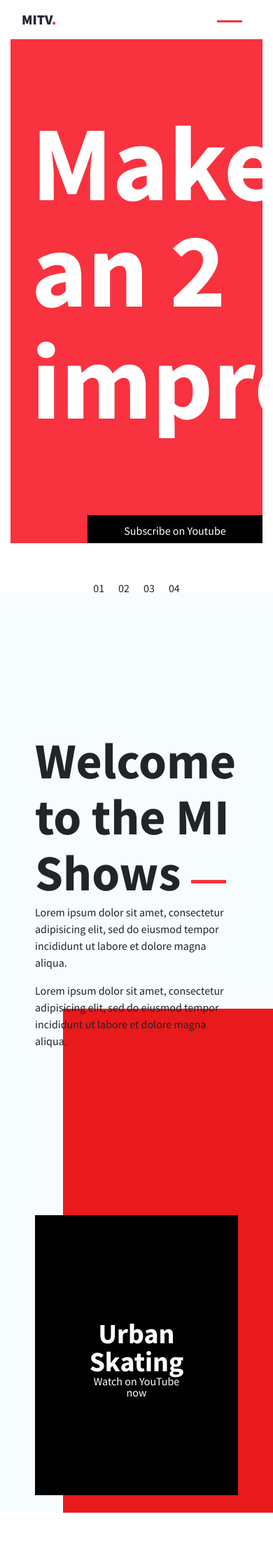
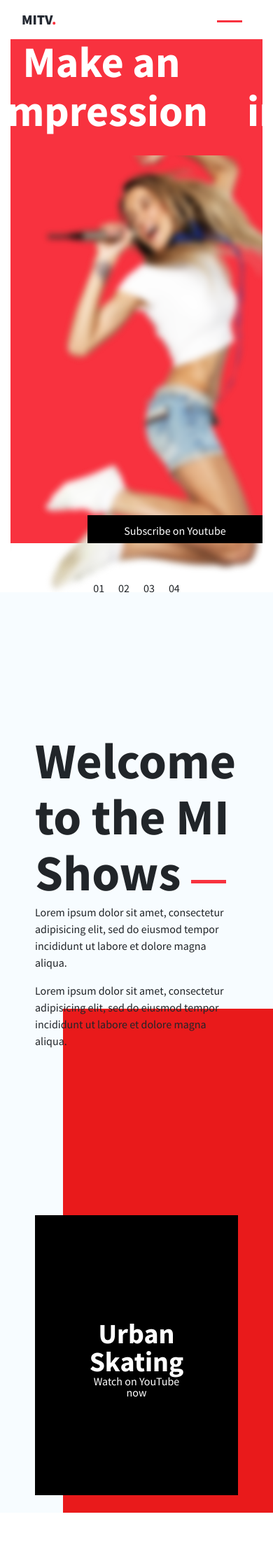
Before and after one commit to AmjadRathod/mitv, a Jekyll site: the page built from about.html, in a window 390 px wide. Shown: the top 2240 px of the page at 70% size. Built offline with Jekyll 4.4.1, drawn with Linux system fonts in a browser that asks for light colours; nearby versions of some CDN libraries.

Commit message:
make about carousel responsive

```diff
--- a/_includes/carousel/about_carousel.html
+++ b/_includes/carousel/about_carousel.html
@@ -4,11 +4,11 @@
       <div class="carousel about_carousel">
         <div class="row">
           <img src="/assets/images/about_carousel.png" alt="" class="header_hero_img">
-          <div class="col-4">
+          <div class="col-xl-4">
           </div>
-          <div class="col-8">
+          <div class="col-xl-8">
             <!-- <div class="header_title"> -->
-            <h1 class="header_title title1">Make an 1</h1>
+            <h1 class="header_title title1">Make an</h1>
             <!-- <p class="header_copyright">&#169;</p> -->
             <h1 class="header_title">impression</h1>
             <!-- </div> -->
@@ -21,11 +21,11 @@
       <div class="carousel about_carousel">
         <div class="row">
           <img src="/assets/images/about_carousel.png" alt="" class="header_hero_img">
-          <div class="col-4">
+          <div class="col-xl-4">
           </div>
-          <div class="col-8">
+          <div class="col-xl-8">
             <!-- <div class="header_title"> -->
-            <h1 class="header_title title1">Make an 2</h1>
+            <h1 class="header_title title1">Make an</h1>
             <!-- <p class="header_copyright">&#169;</p> -->
             <h1 class="header_title">impression</h1>
             <!-- </div> -->
@@ -38,11 +38,11 @@
       <div class="carousel about_carousel">
         <div class="row">
           <img src="/assets/images/about_carousel.png" alt="" class="header_hero_img">
-          <div class="col-4">
+          <div class="col-xl-4">
           </div>
-          <div class="col-8">
+          <div class="col-xl-8">
             <!-- <div class="header_title"> -->
-            <h1 class="header_title title1">Make an 3</h1>
+            <h1 class="header_title title1">Make an</h1>
             <!-- <p class="header_copyright">&#169;</p> -->
             <h1 class="header_title">impression</h1>
             <!-- </div> -->
@@ -55,11 +55,11 @@
       <div class="carousel about_carousel">
         <div class="row">
           <img src="/assets/images/about_carousel.png" alt="" class="header_hero_img">
-          <div class="col-4">
+          <div class="col-xl-4">
           </div>
-          <div class="col-8">
+          <div class="col-xl-8">
             <!-- <div class="header_title"> -->
-            <h1 class="header_title title1">Make an 3</h1>
+            <h1 class="header_title title1">Make an</h1>
             <!-- <p class="header_copyright">&#169;</p> -->
             <h1 class="header_title">impression</h1>
             <!-- </div> -->
--- a/_sass/fatahdigital/header.scss
+++ b/_sass/fatahdigital/header.scss
@@ -85,9 +85,25 @@
   .about_carousel {
     .header_title {
       font-size: 152px;
+      @media only screen and (max-width: 1024px) {
+        text-align: center;
+      }
+      @media only screen and (max-width: 800px) {
+        font-size: 100px;
+      }
+      @media only screen and (max-width: 767px) {
+        font-size: 62px;
+      }
+      @media only screen and (max-width: 320px) {
+        font-size: 52px;
+        text-align: right;
+      }
     }
     .title1 {
       margin-top: 100px;
+      @media only screen and (max-width: 1024px) {
+        margin-top: 0;
+      }
     }
     .header_hero_img{
       position: absolute;
@@ -95,6 +111,24 @@
       left: 40px;
       width: 75vh;
       height: 125vh;
+      @media only screen and (max-width: 1024px) {
+        top: 25%;
+        left: 70px;
+        width: 50vh;
+        height: 68vh;
+      }
+      @media only screen and (max-width: 800px) {
+        top: 23%;
+        left: 0;
+        width: 50vh;
+        height: 70vh;
+      }
+      @media only screen and (max-width: 767px) {
+        display: block;
+        top: 23%;
+        left: 40px;
+        width: 44vh;
+      }
     }
   }
 }
```
